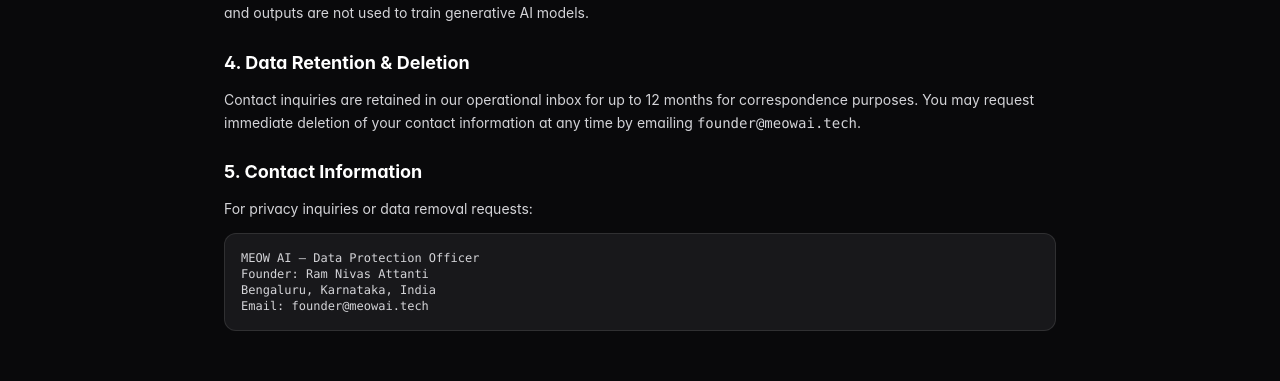
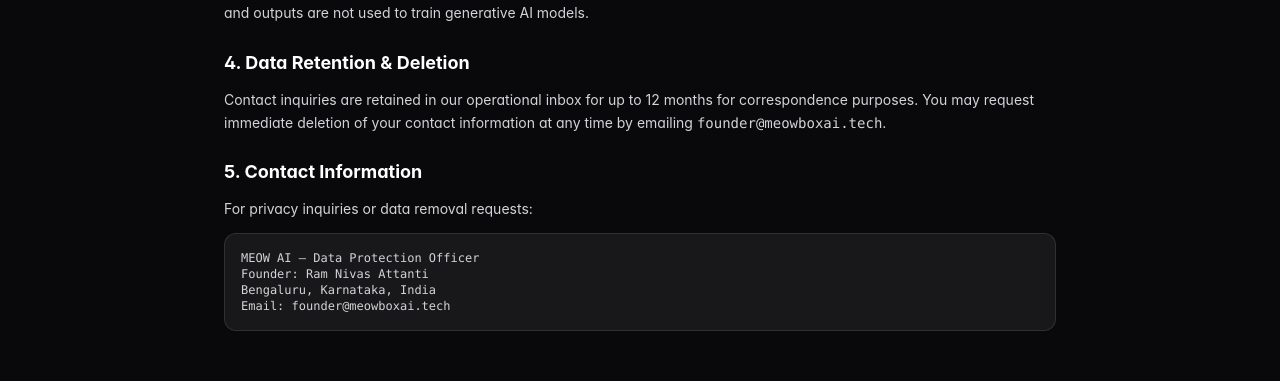
Before and after one commit to ramnivasattanti2008-cloud/meow-ai-platform, a Next.js app: page /privacy in a window 1280 px wide. Shown: the part 846-1227 px from the top of the page. Built offline with nearby package versions, Linux system fonts and the light colour scheme; no server answers.

Commit message:
feat: configure canonical domain meowboxai.tech and founder@meowboxai.tech across application

```diff
--- a/src/app/contact/page.tsx
+++ b/src/app/contact/page.tsx
@@ -120,7 +120,7 @@
                   </div>
                   <div>
                     <div className="text-zinc-400 text-[10px]">FOUNDER DESK</div>
-                    <div className="text-white">founder@meowai.tech</div>
+                    <div className="text-white">founder@meowboxai.tech</div>
                   </div>
                 </div>
 
--- a/src/app/layout.tsx
+++ b/src/app/layout.tsx
@@ -16,11 +16,11 @@
   ],
   authors: [{ name: 'Ram Nivas Attanti', url: 'https://github.com/ramnivasattanti2008-cloud' }],
   creator: 'Ram Nivas Attanti',
-  metadataBase: new URL(process.env.NEXT_PUBLIC_SITE_URL || 'https://meowai.tech'),
+  metadataBase: new URL(process.env.NEXT_PUBLIC_SITE_URL || 'https://meowboxai.tech'),
   openGraph: {
     type: 'website',
     locale: 'en_IN',
-    url: 'https://meowai.tech',
+    url: 'https://meowboxai.tech',
     title: 'MEOW AI — Your Business. Reimagined with AI.',
     description:
       'AI that does the work, not just talks about the work. Multilingual voice agents in Telugu and English, custom workflow automation, and marketing operations.',
--- a/src/app/privacy/page.tsx
+++ b/src/app/privacy/page.tsx
@@ -63,7 +63,7 @@
             <section className="space-y-3">
               <h2 className="text-lg font-bold text-white">4. Data Retention &amp; Deletion</h2>
               <p>
-                Contact inquiries are retained in our operational inbox for up to 12 months for correspondence purposes. You may request immediate deletion of your contact information at any time by emailing <code>founder@meowai.tech</code>.
+                Contact inquiries are retained in our operational inbox for up to 12 months for correspondence purposes. You may request immediate deletion of your contact information at any time by emailing <code>founder@meowboxai.tech</code>.
               </p>
             </section>
 
@@ -76,7 +76,7 @@
                 MEOW AI — Data Protection Officer<br />
                 Founder: Ram Nivas Attanti<br />
                 Bengaluru, Karnataka, India<br />
-                Email: founder@meowai.tech
+                Email: founder@meowboxai.tech
               </div>
             </section>
           </div>
--- a/src/app/robots.ts
+++ b/src/app/robots.ts
@@ -1,7 +1,7 @@
 import { MetadataRoute } from 'next';
 
 export default function robots(): MetadataRoute.Robots {
-  const baseUrl = process.env.NEXT_PUBLIC_SITE_URL || 'https://meowai.tech';
+  const baseUrl = process.env.NEXT_PUBLIC_SITE_URL || 'https://meowboxai.tech';
 
   return {
     rules: {
--- a/src/app/sitemap.ts
+++ b/src/app/sitemap.ts
@@ -1,7 +1,7 @@
 import { MetadataRoute } from 'next';
 
 export default function sitemap(): MetadataRoute.Sitemap {
-  const baseUrl = process.env.NEXT_PUBLIC_SITE_URL || 'https://meowai.tech';
+  const baseUrl = process.env.NEXT_PUBLIC_SITE_URL || 'https://meowboxai.tech';
   const lastModified = new Date();
 
   const routes = [
```
